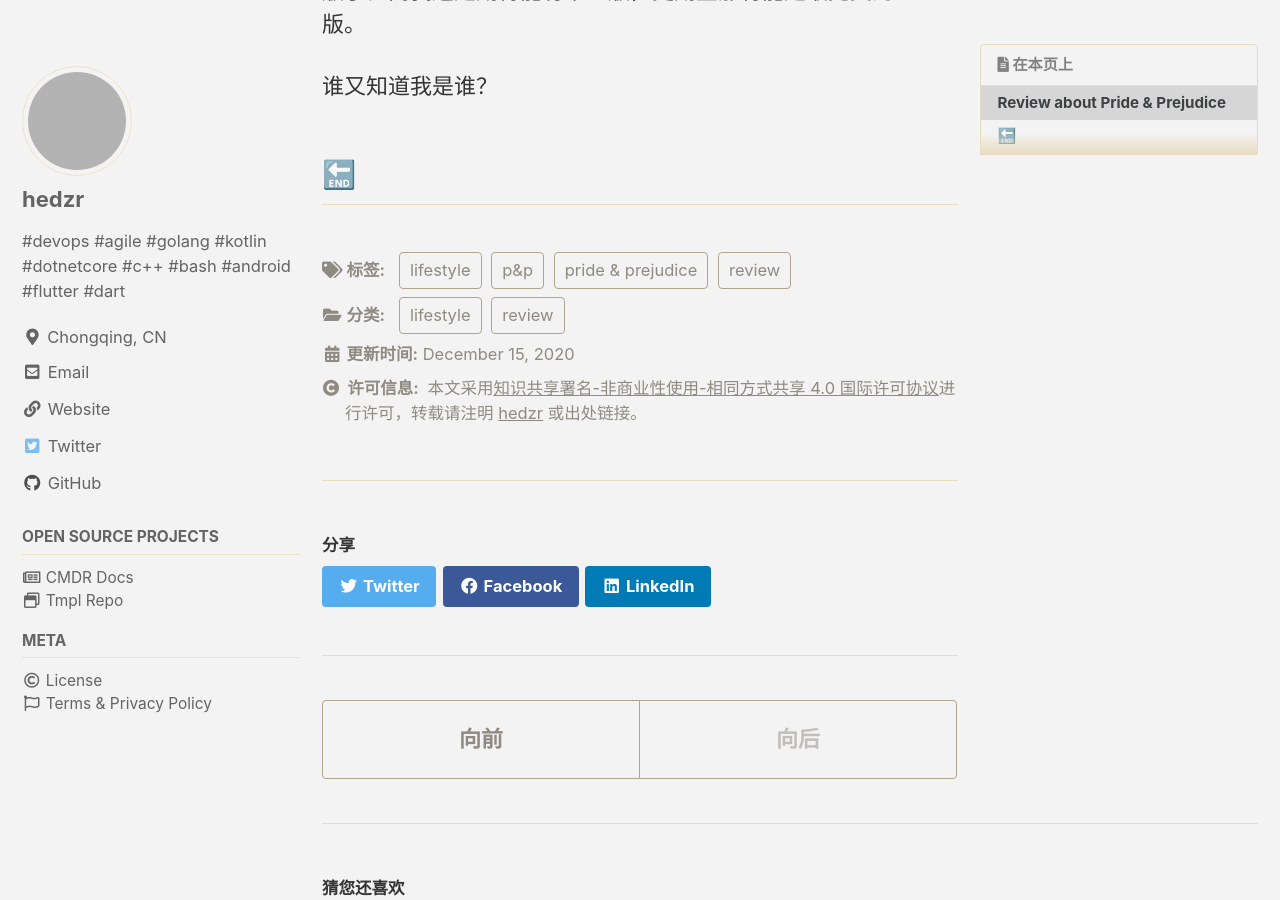
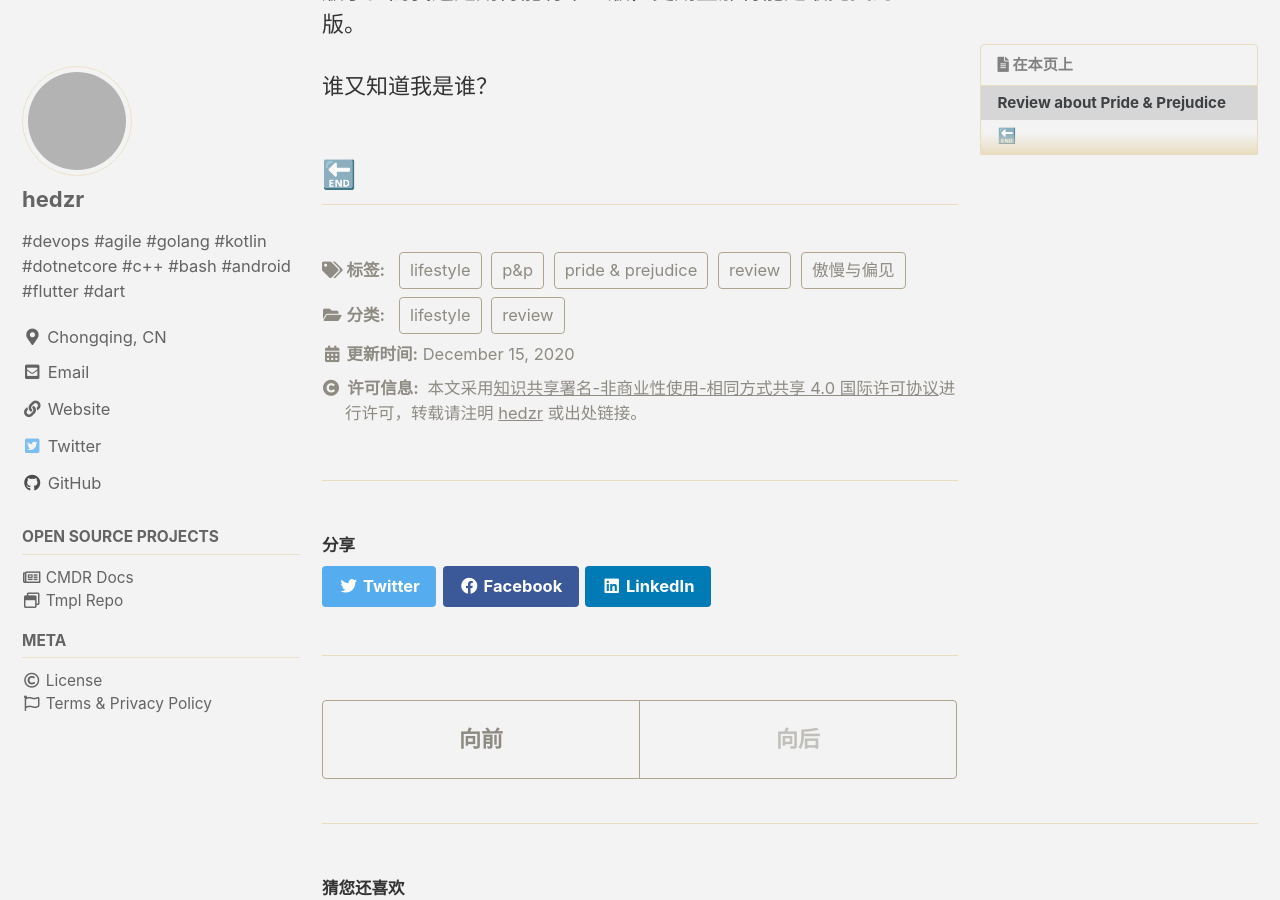
Before and after one commit to hedzr/hedzr.github.io, a Jekyll site: the page built from _posts/2020-12-15-review-of-proud-and-prejudice.md, in a window 1280 px wide and 900 px high, scrolled down 6880 px. Built offline with Jekyll 4.4.1, drawn with Linux system fonts in a browser that asks for light colours; cached includes are drawn as plain includes; some web fonts are replaced; comment, search, counter and statistics services are not loaded; grey boxes are pictures that could not be loaded.

Commit message:
update tags

```diff
--- a/_posts/2020-12-15-review-of-proud-and-prejudice.md
+++ b/_posts/2020-12-15-review-of-proud-and-prejudice.md
@@ -4,7 +4,7 @@ title: 'P&P 观后感'
 date: 2020-12-13 00:00:00 +0800
 last_modified_at: 2020-12-15 12:11:00 +0800
 Author: hedzr
-tags: [lifestyle, review, p&p, pride & prejudice]
+tags: [lifestyle, review, p&p, pride & prejudice, 傲慢与偏见]
 categories: lifestyle review
 comments: true
 toc: true
```
